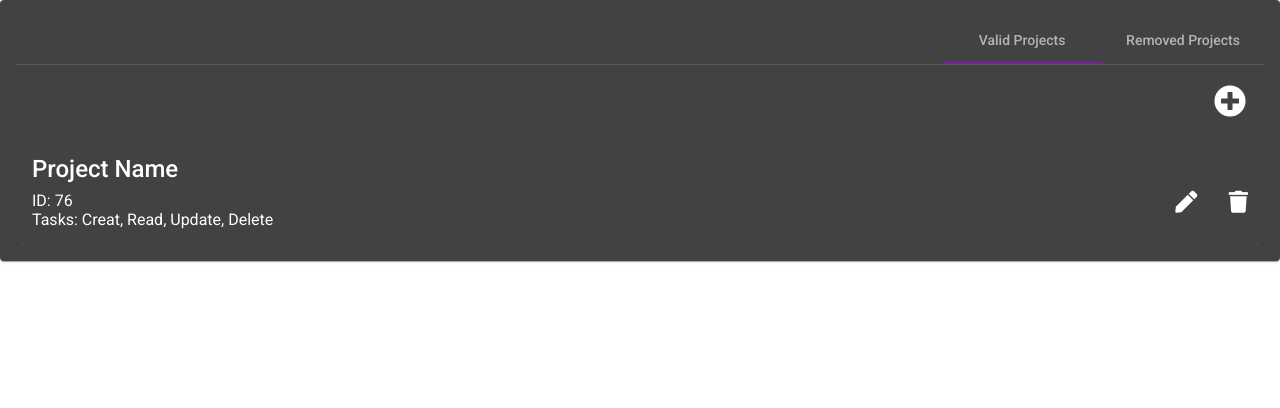
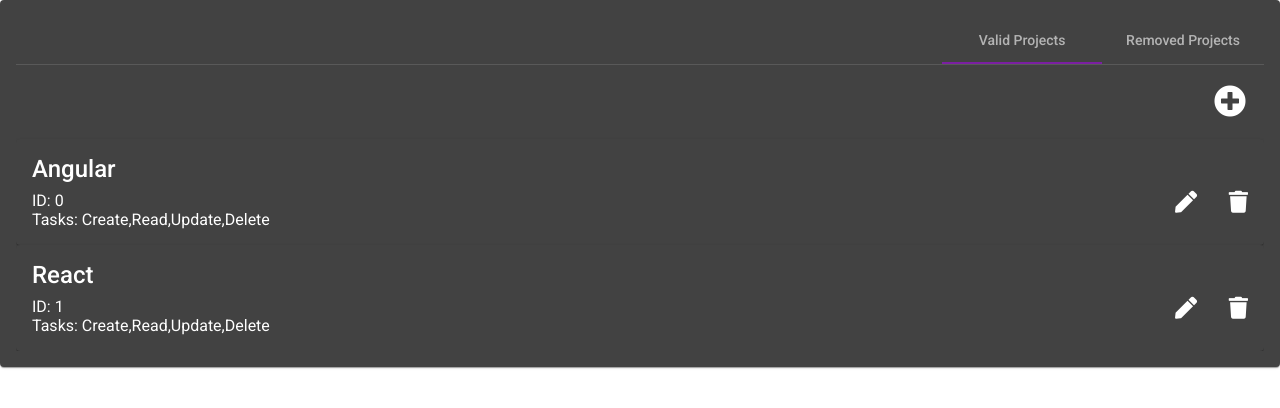
Before and after one commit to jpedrodealmeida/project-manager, an Angular app in the folder front/projectManager/: page / in a window 1280 px wide. Shown: the top 408 px of the page. Built offline with nearby package versions, Linux system fonts and the light colour scheme.

Commit message:
component structure

```diff
--- a/front/projectManager/src/app/views/projects-structure/project-list/project-list.component.html
+++ b/front/projectManager/src/app/views/projects-structure/project-list/project-list.component.html
@@ -1,9 +1,9 @@
 <mat-card>
-    <mat-card-title>Project Name</mat-card-title>
+    <mat-card-title>{{project?.title}}</mat-card-title>
     <div class="project-structure">
         <div class="informations">
-            <span>ID: 76</span>
-            <span>Tasks: Creat, Read, Update, Delete </span>
+            <span>ID: {{project?.id}}</span>
+            <span>Tasks: {{project?.tasks}} </span>
         </div>
         <div class="actions">
             <i class="fas fa-pen icon"></i>
--- a/front/projectManager/src/app/views/projects-structure/project-list/project-list.component.ts
+++ b/front/projectManager/src/app/views/projects-structure/project-list/project-list.component.ts
@@ -1,4 +1,4 @@
-import { Component, OnInit } from '@angular/core';
+import { Component, OnInit, Input } from '@angular/core';
 
 @Component({
   selector: 'app-project-list',
@@ -7,6 +7,8 @@
 })
 export class ProjectListComponent implements OnInit {
 
+  @Input('project') project
+
   constructor() { }
 
   ngOnInit() {
--- a/front/projectManager/src/app/views/projects-structure/projects-structure.component.html
+++ b/front/projectManager/src/app/views/projects-structure/projects-structure.component.html
@@ -5,7 +5,7 @@
             <div class="add-project">
                 <i class="fas fa-plus-circle"></i>
             </div>
-            <app-project-list></app-project-list>
+            <app-project-list *ngFor="let project of projects" [project]='project'></app-project-list>
         </mat-tab>
         <mat-tab label="Removed Projects">You do not have projects removed</mat-tab>
     </mat-tab-group>
--- a/front/projectManager/src/app/views/projects-structure/projects-structure.component.ts
+++ b/front/projectManager/src/app/views/projects-structure/projects-structure.component.ts
@@ -1,5 +1,10 @@
 import { Component, OnInit } from '@angular/core';
 
+interface Project {
+  title: string,
+  id: number,
+  tasks: []
+}
 @Component({
   selector: 'app-projects-structure',
   templateUrl: './projects-structure.component.html',
@@ -7,9 +12,16 @@
 })
 export class ProjectsStructureComponent implements OnInit {
 
+  public projects
+
   constructor() { }
 
   ngOnInit() {
+    this.projects =
+    [
+      {title: "Angular", id: 0, tasks: ['Create', 'Read', 'Update', 'Delete']},
+      {title: "React", id: 1, tasks: ['Create', 'Read', 'Update', 'Delete']}
+    ]
   }
 
 }
```
